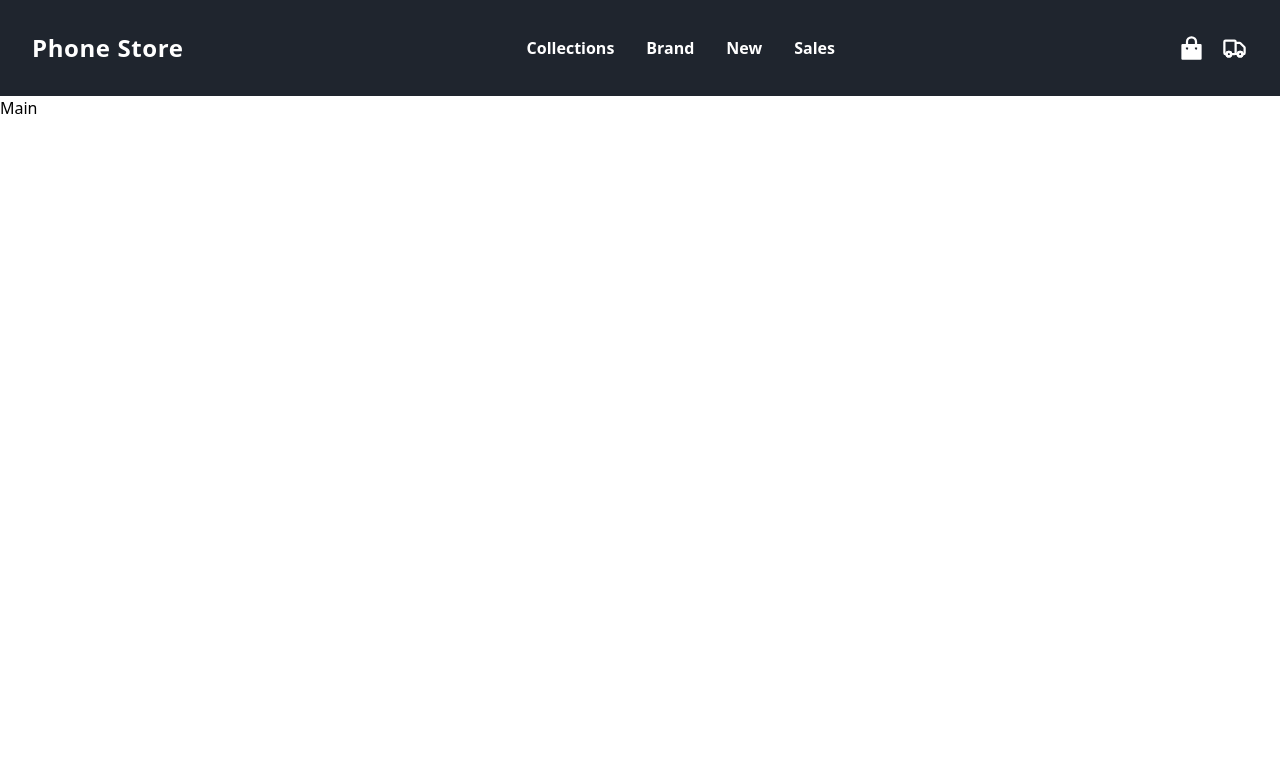
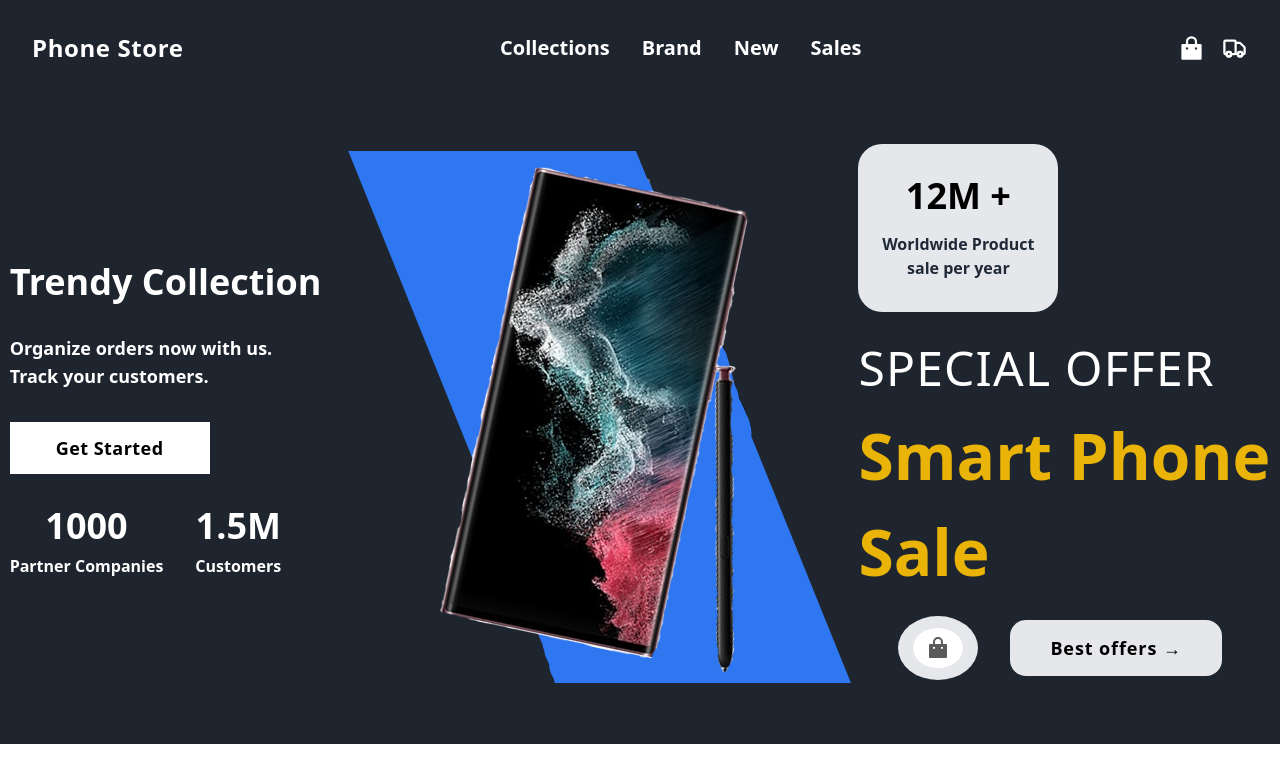
Before and after one commit to IsaacSarte/phone_store_nextjs, a Next.js app: page / in a window 1280 px wide. Shown: the top 782 px of the page. Built offline with nearby package versions, Linux system fonts and the light colour scheme; no server answers.

Commit message:
added main component

```diff
--- a/components/Header.jsx
+++ b/components/Header.jsx
@@ -15,13 +15,13 @@ const Header = () => {
 
     return (
         <div className="bg-[#1F252E] w-full">
-            <nav className="app__navbar w-full flex justify-between items-center max-w-7xl custom:max-w-full">
+            <nav className="app__navbar w-full flex justify-between items-center max-w-[100rem] custom:max-w-full">
                 <div className="app__navbar-logo text-white flex justify-start items-center">
                     <a href="/" className="text-2xl font-bold tracking-wide">
                         Phone Store
                     </a>
                 </div>
-                <ul className="app__navbar-links text-white font-semibold flex justify-center items-center list-none custom:hidden sm:hidden md:hidden lg:flex xl:flex 2xl:flex">
+                <ul className="app__navbar-links text-white text-xl font-semibold flex justify-center items-center list-none custom:hidden sm:hidden md:hidden lg:flex xl:flex 2xl:flex">
                     <li className="p__opensans"><a href="/">Collections</a></li>
                     <li className="p__opensans"><a href="#brand">Brand</a></li>
                     <li className="p__opensans"><a href="#new">New</a></li>
--- a/components/Main.jsx
+++ b/components/Main.jsx
@@ -1,33 +1,79 @@
-import React, { useState, useEffect } from 'react';
+import React from 'react';
 
-/* axios */
-import axios from 'axios';
-import { baseURL } from '../userapi/UserApi';
+import Link from "next/link";
+
+/* Images */
+import Image from 'next/image'
+import home from '../assets/images/home.png';
+
+/* Icons */
+import { RiShoppingBagFill } from "react-icons/ri";
+
+/* Components */
+import Collections from './subComponents/Collections';
 
 const Main = () => {
 
-    /* useEffect */
-    useEffect(() => {
-        axios.get(`${baseURL}/phonestore`)
-            .then(res => {
-                console.log(
-                    "%cResponse:",
-                    `background:linear-gradient(#e66465,#9198e5);
-                    padding: 1rem;
-                    color:#fff;
-                    border-radius: 0.5em;
-                    `,
-                    res
-                );
-            })
-            .catch(err => {
-                console.log(err);
-            })
-    }, []);
+    return (
+        <>
+            <div className="bg-[#1F252E]">
+                <br /><br />
+                <div className="flex justify-center items-center bg-[#1F252E] custom:flex-col-reverse">
+                    {/* left side */}
+                    <div className="flex flex-col text-white">
+                        <h1 className="text-4xl font-semibold mb-8">Trendy Collection</h1>
+                        <p className="text-lg font-semibold">Organize orders now with us.</p>
+                        <p className="text-lg font-semibold mb-8">Track your customers.</p>
+                        <a href="#" className="px-2 py-3 w-[200px] bg-white tracking-wide text-black text-center font-semibold text-lg mb-8">Get Started</a>
+                        <div className="flex gap-8 text-center">
+                            <div>
+                                <h2 className="text-4xl font-semibold mb-2">1000</h2>
+                                <p className="font-semibold">Partner Companies</p>
+                            </div>
+                            <div>
+                                <h2 className="text-4xl font-semibold mb-2">1.5M</h2>
+                                <p className="font-semibold">Customers</p>
+                            </div>
+                        </div>
+                    </div>
+                    {/* middle */}
+                    <div>
+                        <Image
+                            src={home}
+                            alt="samsung_image"
+                        />
+                    </div>
+                    {/* right side */}
+                    <div className="flex flex-col text-white gap-4">
+                        <div className="w-[200px] py-8 bg-gray-200 text-center rounded-[1.5rem] mb-4">
+                            <h2 className="text-4xl font-bold mb-4 text-black">12M +</h2>
+                            <p className="text-base font-semibold text-gray-800">Worldwide Product <br /> sale per year</p>
+                        </div>
+                        <div className="">
+                            <h2 className="uppercase tracking-wide text-5xl mb-4">Special Offer</h2>
+                            <h1 className="text-[4rem] text-yellow-500 font-semibold">Smart Phone</h1>
+                            <h1 className="text-[4rem] text-yellow-500 font-semibold">Sale</h1>
+                        </div>
+                        <div className="ml-10 mb-4 flex items-center gap-8">
+                            <div className="bg-gray-200 w-[80px] py-[12px] rounded-[50%] flex justify-center">
+                                <div className="bg-white w-[50px] py-[8px] rounded-[50%] flex justify-center order__btn">
+                                    <Link href="/post/order"><RiShoppingBagFill fontSize={24} color="#5a5a5a" /></Link>
+                                </div>
+                            </div>
+                            <div>
+                                <a href="#" className="px-10 py-4 w-[200px] bg-gray-200 rounded-2xl text-black font-semibold text-lg tracking-wider">Best offers →</a>
+                            </div>
+                        </div>
+                    </div>
+                </div>
+                <br /><br />
 
-    return (
-        <div>Main</div>
+                {/* Collections */}
+                <Collections />
+
+            </div>
+        </>
     )
 }
 
-export default Main
+export default Main;
--- /dev/null
+++ b/components/subComponents/Collections.jsx
@@ -0,0 +1,9 @@
+import React from 'react';
+
+const Collections = () => {
+    return (
+        <div></div>
+    )
+}
+
+export default Collections;
--- a/styles/globals.css
+++ b/styles/globals.css
@@ -24,7 +24,8 @@
   cursor: pointer;
 }
 
-.app__navbar-login svg {
+.app__navbar-login svg,
+.order__btn svg {
   cursor: pointer;
 }
 
```
Also changed, not shown: assets/images/home.png (added).
